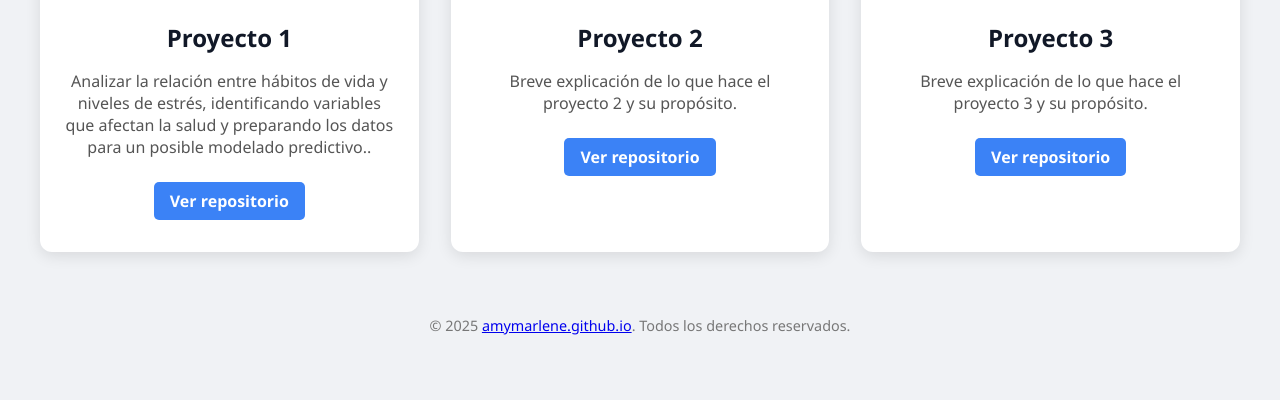
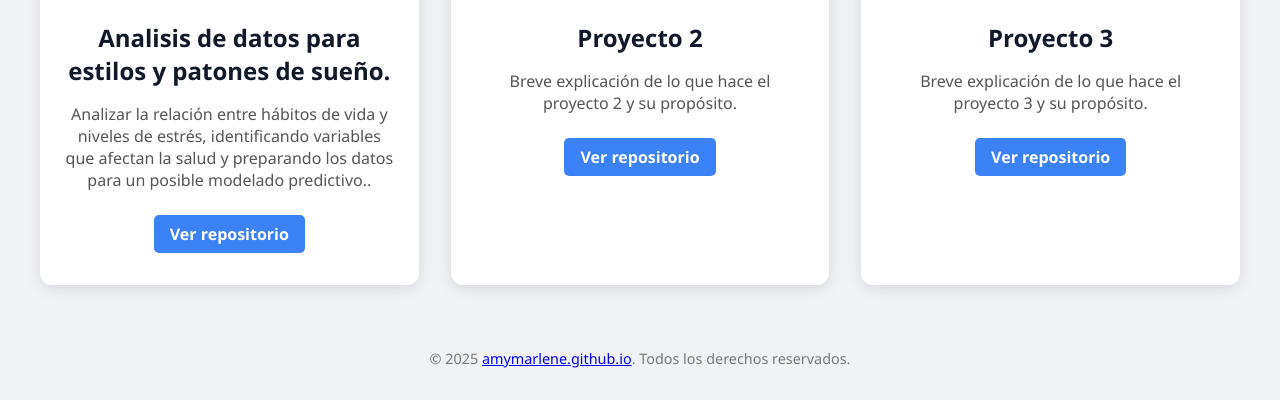
Before and after one commit to amymarlene/mi-portafolio, a plain HTML site: page index.html in a window 1280 px wide. Shown: the part 693-1093 px from the top of the page. Before the commit the page ends 1060 px from the top, so only its background shows below. Drawn offline with Linux system fonts and the light colour scheme.

Commit message:
Update project title in index.html

```diff
--- a/index.html
+++ b/index.html
@@ -160,7 +160,7 @@
         <div class="project-card">
             <img class="project-image" src="https://raw.githubusercontent.com/amymarlene/mi-portafolio/main/proyecto1.png" alt="Proyecto 1">
             <div class="project-content">
-                <h3>Proyecto 1</h3>
+                <h3>Analisis de datos para estilos y patones de sueño.</h3>
                 <p>Analizar la relación entre hábitos de vida y niveles de estrés, identificando variables que afectan la salud y preparando los datos para un posible modelado predictivo..</p>
                 <a href="https://github.com/amymarlene/proyecto1" target="_blank">Ver repositorio</a>
             </div>
```
